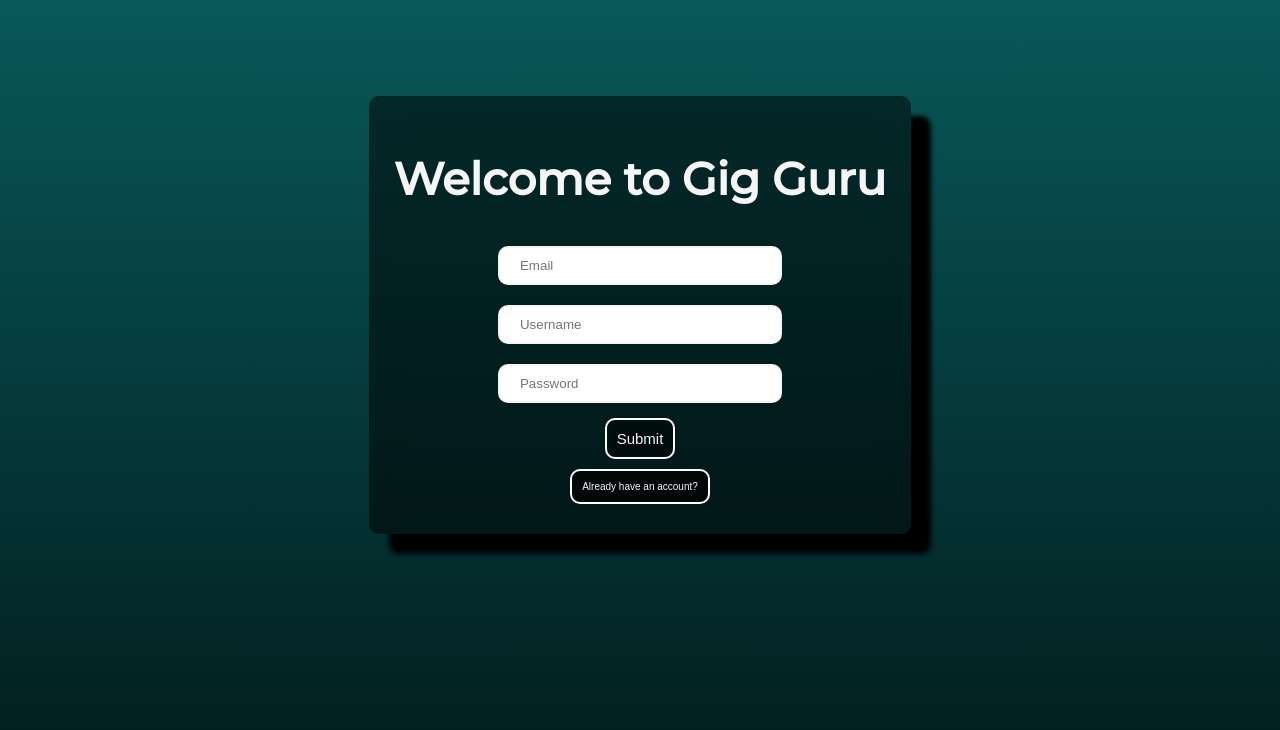
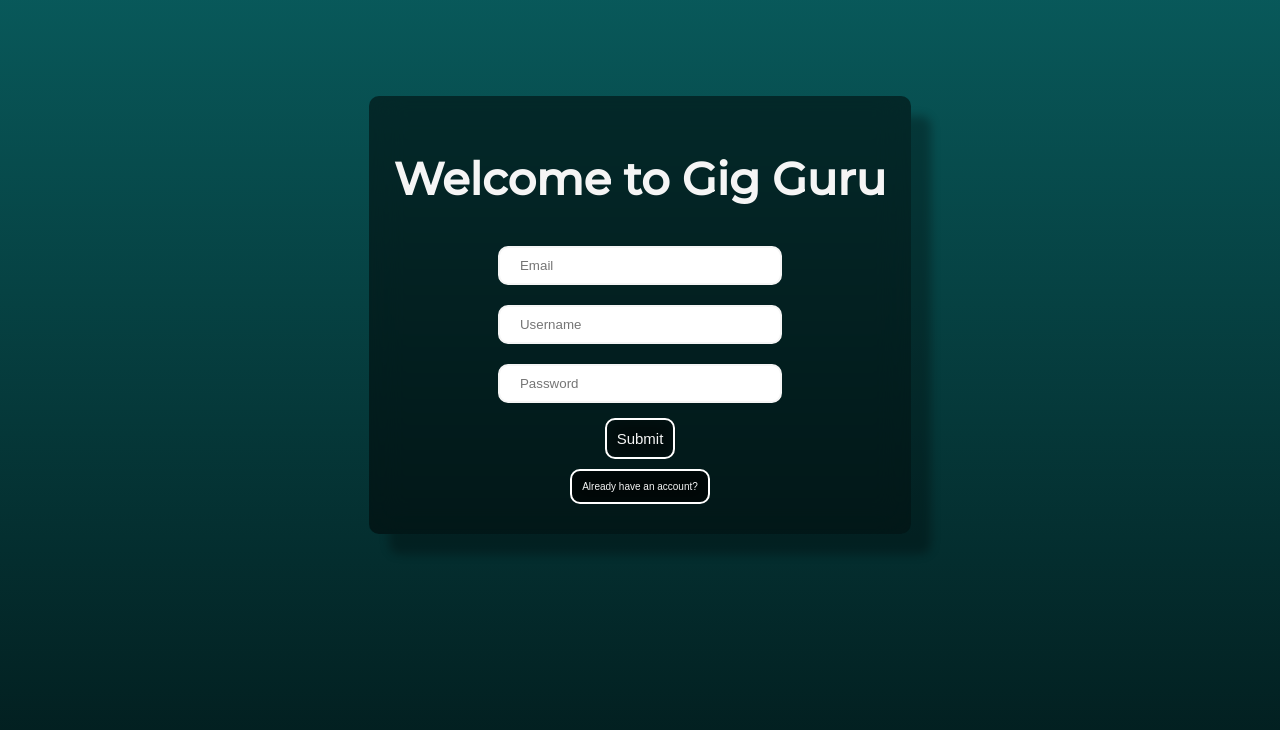
Before and after one commit to aliceswood/gig-guru, a React (Create React App) app in the folder frontend/: page /signup in a window 1280 px wide. Shown: the part 104-834 px from the top of the page. Built offline with nearby package versions, Linux system fonts and the light colour scheme.

Commit message:
fixing box shadows

```diff
--- a/frontend/src/components/event/event.css
+++ b/frontend/src/components/event/event.css
@@ -18,7 +18,7 @@
   box-sizing: border-box;
   background: rgba(245, 245, 245, 0.586);
   backdrop-filter: blur(16px);
-  box-shadow: 20px 20px 5px black;
+  box-shadow: 20px 20px 10px rgba(0, 0, 0, 0.3);
   width: 1050px;
   border: 1px solid hsl(182, 87%, 5%);
 
--- a/frontend/src/components/signupForm/SignupForm.css
+++ b/frontend/src/components/signupForm/SignupForm.css
@@ -23,7 +23,7 @@
   padding: 25px 25px;
   background: rgba(0, 0, 0, 0.5);
   backdrop-filter: blur(16px);
-  box-shadow: 20px 20px 5px black
+  box-shadow: 20px 20px 10px rgba(0, 0, 0, 0.3);
 }
 
 
```
